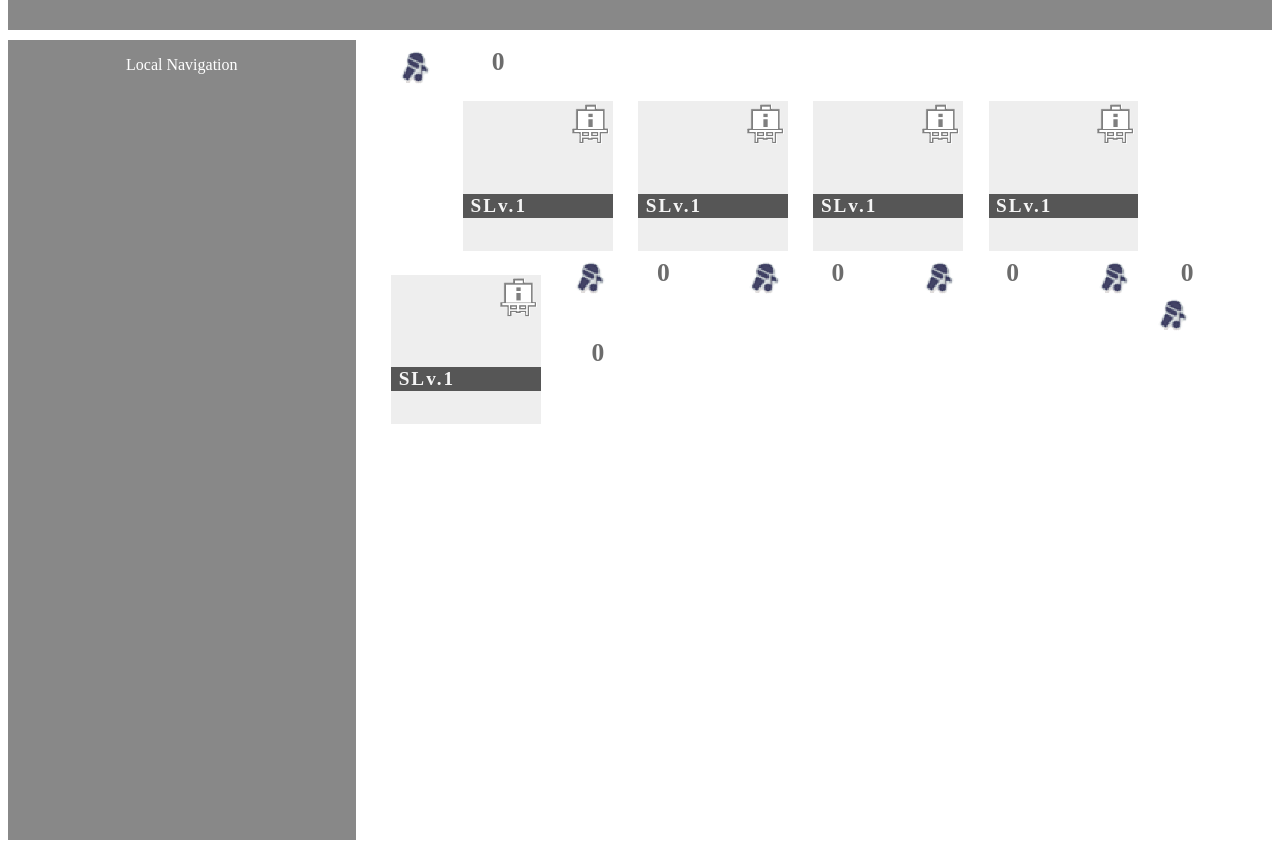
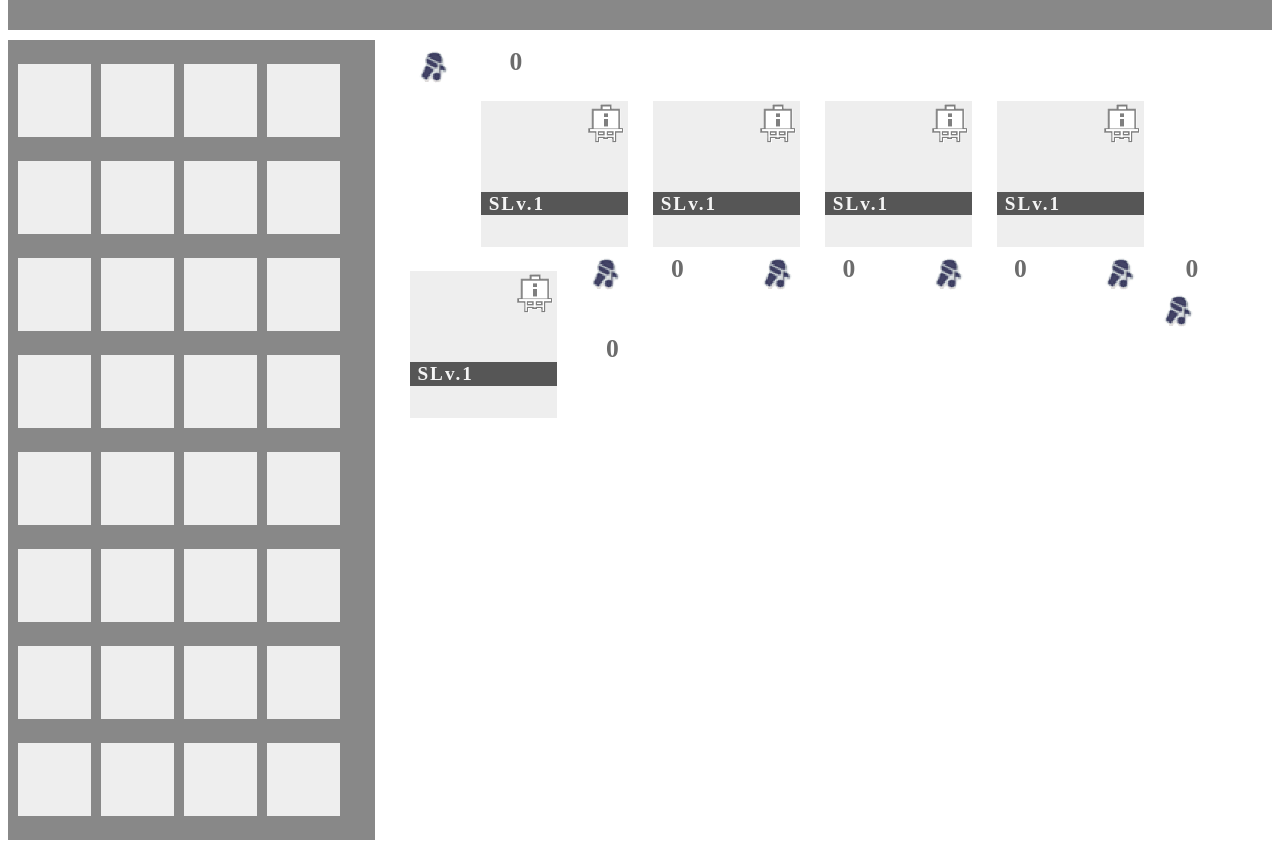
Before and after one commit to PrskMomo/PrskMomo.github.io, a plain HTML site: page worldlink/index.html in a window 1280 px wide. Shown: the part 58-906 px from the top of the page. Drawn offline with nearby package versions, Linux system fonts and the light colour scheme.

Commit message:
Add files via upload

```diff
--- a/worldlink/index.html
+++ b/worldlink/index.html
@@ -6,7 +6,8 @@
     <title>Title</title>
     <link rel="stylesheet" href="style-smart.css" media="screen and (max-width:1023px)">
     <link rel="stylesheet" href="style-pc.css" media="screen and (min-width:1023px)">
-    <script src="script.js"></script>
+    <script src="https://code.jquery.com/jquery-3.7.1.min.js" integrity="sha256-/JqT3SQfawRcv/BIHPThkBvs0OEvtFFmqPF/lYI/Cxo=" crossorigin="anonymous"></script>
+    <script src="./script.js"></script>
 </head>
 
 <body>
@@ -23,9 +24,7 @@
 
 
     <main>
-        <div class="localNavigation">
-            <p>Local Navigation</p>
-        </div>
+        <div id="cards"></div>
 
         <div class="contents">
             <div class="performance" id="perform_all"></div>
--- a/worldlink/member_db.json
+++ b/worldlink/member_db.json
@@ -1,5 +1,5 @@
 {
-    "CardName1": {
+    "1": {
         "Type": "Pure",
         "Rarelity": 4,
         "UnTrained": {
--- a/worldlink/script.js
+++ b/worldlink/script.js
@@ -1,4 +1,5 @@
 window.onload = function() {
+
     let WAKU = [["first", 0, 0], ["second", 0, 0], ["third", 0, 0], ["fourth", 0, 0], ["fifth", 0, 0]];
 
     let TEST = [["10000", "20000"]]
@@ -16,6 +17,10 @@ window.onload = function() {
 
 
     });
+
+
+
+    setCard(130);
 
     function calcPerformAll(){
         let total = 0;
@@ -144,4 +149,18 @@ window.onload = function() {
         calcPerformAll();
         event.stopPropagation();
     }
+
+    function setCard(value){
+        let cards = document.getElementById('cards');
+        for(let i = 1; i <= value; i++){
+            let new_card = document.createElement('div');
+            new_card.className = "card";
+
+            cards.appendChild(new_card);
+        }
+    }
+
+    fetch("./member_db.json")
+        .then((data) => data.text())
+        .then((res) => console.log(res));
 }
--- a/worldlink/style-pc.css
+++ b/worldlink/style-pc.css
@@ -21,11 +21,24 @@ main {
     margin-top: 10px;
 }
 
-.localNavigation {
-    width: 27.5%;
+#cards {
+    width: 29%;
+    max-height: 100vh;
     text-align: center;
-    background-color: #888;
+    background: #888;
     color: #fff;
+    overflow-y: scroll;
+}
+
+.card {
+    width: 73px;
+    height: 73px;
+    margin-top: 3vh;
+    float: left;
+    background: #eee;
+    background-size: cover;
+    margin-left: 10px;
+
 }
 
 .contents {
```
